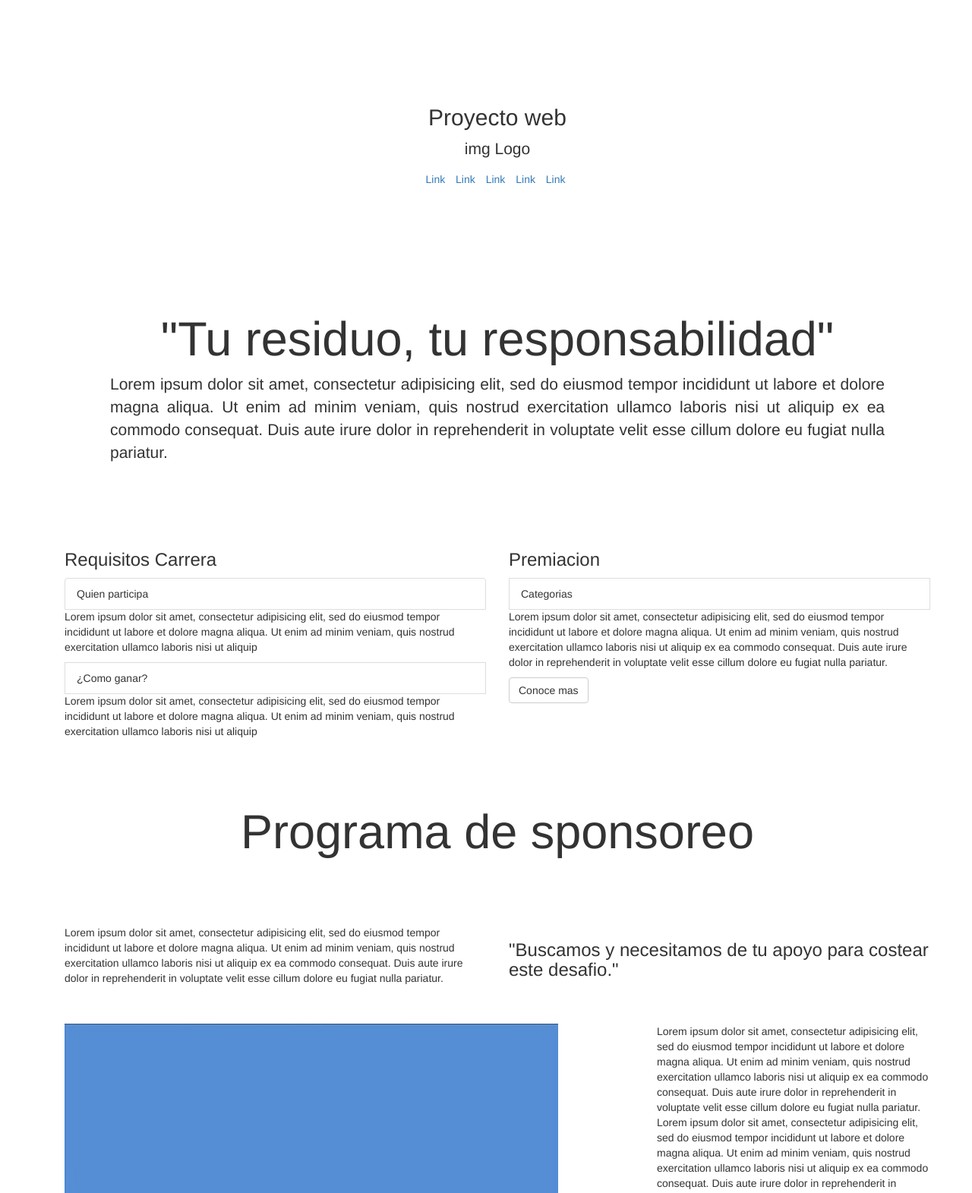
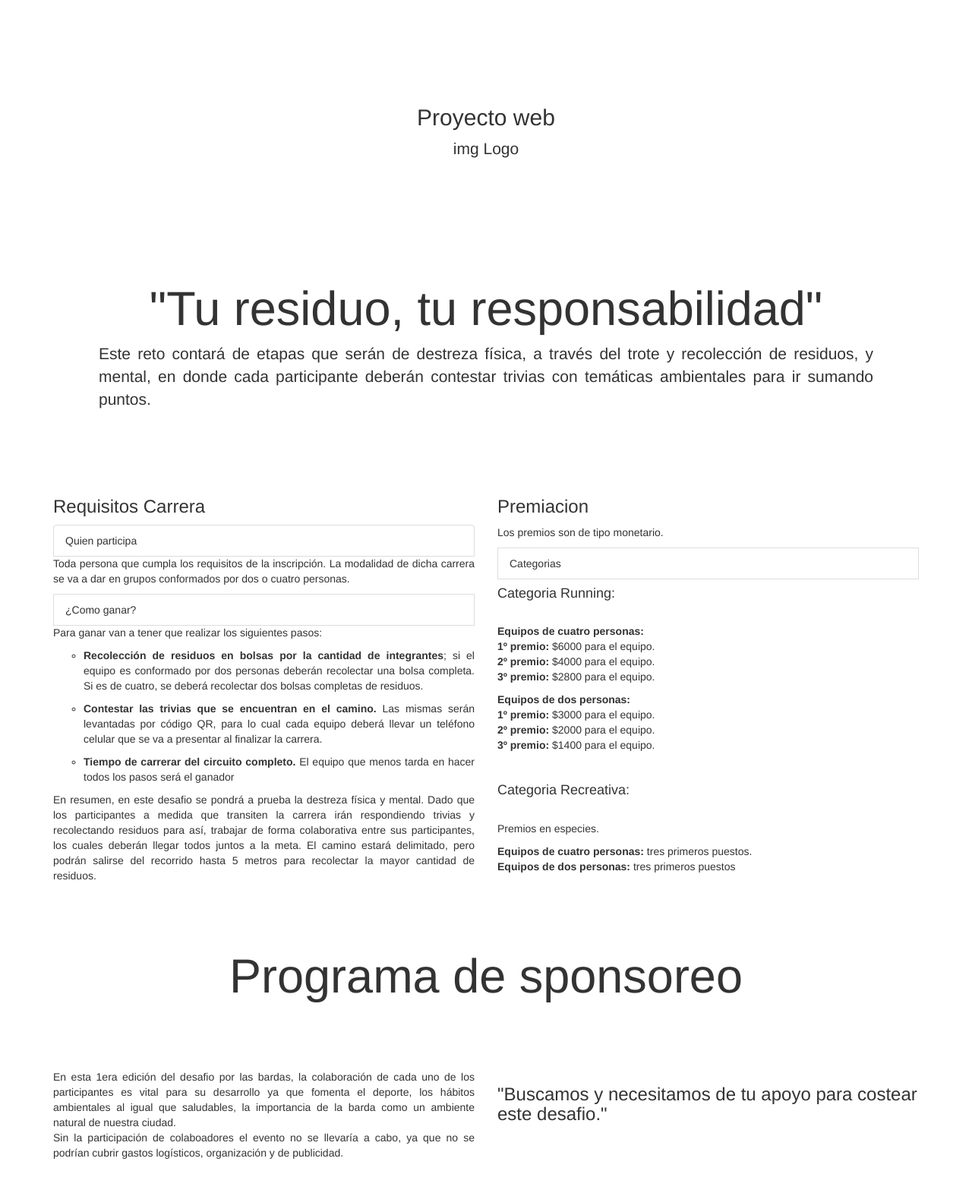
Before and after one commit to leonelquiroga/DesafioBardas, a Yii app: template views/site/index.php in a window 1280 px wide. Shown: the top 1571 px of the page at 76% size. Run offline with PHP 8.4 and a stand-in for Yii, Linux system fonts and the light colour scheme; the template is opened without the code that fills it, so the values that code supplies are empty; some libraries are stand-ins or nearby versions.

Commit message:
second commit

```diff
--- a/views/layouts/main.php
+++ b/views/layouts/main.php
@@ -69,9 +69,11 @@ AppAsset::register($this);
 
 <footer class="footer">
     <div class="container">
+        <div class="text-footer">
         <p class="pull-left">&copy; My Company <?= date('Y') ?></p>
         <p class="pull-left"> Contacto: </p>
-        <p class="pull-right"><?= Yii::powered() ?></p>
+
+        </div>
     </div>
 </footer>
 
--- a/views/site/index.php
+++ b/views/site/index.php
@@ -5,24 +5,11 @@
 $this->title = 'Proyecto Web';
 ?>
 <div class="site-index">
-    <div class="container">
     <!-- Seccion inicio -->
     <div class="logo">
     <div class="jumbotron">
         <h2>Proyecto web</h2>
         <p> img Logo</p>
-        <!--<p class="lead">You have successfully created your Yii-powered application.</p>
-        -->
-        <ul class="list-group list-inline">
-            <li class="list-inline-item"><a href="#">Link</a></li>
-            <li class="list-inline-item"><a href="#">Link</a></li>
-            <li class="list-inline-item"><a href="#">Link</a></li>
-            <li class="list-inline-item"><a href="#">Link</a></li>
-            <li class="list-inline-item"><a href="#">Link</a></li>
-
-        </ul>
-        <!--<p><a class="btn btn-lg btn-success" href="http://www.yiiframework.com">Get started with Yii</a></p>
-        -->
     </div>
     </div>
 
@@ -32,10 +19,7 @@ $this->title = 'Proyecto Web';
             <div class="jumbotron">
                 <h1>"Tu residuo, tu responsabilidad"</h1>
 
-                <p class="text-justify"> Lorem ipsum dolor sit amet, consectetur adipisicing elit, sed do eiusmod tempor incididunt ut labore et
-                    dolore magna aliqua. Ut enim ad minim veniam, quis nostrud exercitation ullamco laboris nisi ut aliquip
-                    ex ea commodo consequat. Duis aute irure dolor in reprehenderit in voluptate velit esse cillum dolore eu
-                    fugiat nulla pariatur.</p>
+                <p class="text-justify"> Este reto contará de etapas que serán de destreza física, a través del trote y recolección de residuos, y mental, en donde cada participante deberán contestar trivias con temáticas ambientales para ir sumando puntos.</p>
 
             </div>
 
@@ -47,27 +31,30 @@ $this->title = 'Proyecto Web';
 
                 <ul class="list-group">
                     <li class="list-group-item">Quien participa</li>
-                    <p>Lorem ipsum dolor sit amet, consectetur adipisicing elit, sed do eiusmod tempor incididunt ut labore et
-                    dolore magna aliqua. Ut enim ad minim veniam, quis nostrud exercitation ullamco laboris nisi ut aliquip
-                   </p>
+                    <p class="text-justify"> Toda persona que cumpla los requisitos de la inscripción. La modalidad de dicha carrera se va a dar en grupos conformados por dos o cuatro personas.</p>
                    <li class="list-group-item">¿Como ganar?</li>
-                   <p>Lorem ipsum dolor sit amet, consectetur adipisicing elit, sed do eiusmod tempor incididunt ut labore et
-                    dolore magna aliqua. Ut enim ad minim veniam, quis nostrud exercitation ullamco laboris nisi ut aliquip
-                   </p>
+                   <p class="text-justify"> Para ganar van a tener que realizar los siguientes pasos:
+                   <ul>
+                       <li><p class="text-justify"><b>Recolección de residuos en bolsas por la cantidad de integrantes</b>; si el equipo es conformado por dos personas deberán recolectar una bolsa completa. Si es de cuatro, se deberá recolectar dos bolsas completas de residuos.</p></li>
+                       <li><p class="text-justify"><b>Contestar las trivias que se encuentran en el camino.</b> Las mismas serán levantadas por código QR, para lo cual cada equipo deberá llevar un teléfono celular que se va a presentar al finalizar la carrera. </p></li>
+                       <li><p class="text-justify"><b>Tiempo de carrerar del circuito completo.</b> El equipo que menos tarda en hacer todos los pasos será el ganador</p></li>
+                   </ul>
+                   <p class="text-justify">En resumen, en este desafio se pondrá a prueba la destreza física y mental. Dado que los participantes a medida que transiten la carrera irán respondiendo trivias y recolectando residuos para así, trabajar de forma colaborativa entre sus participantes, los cuales deberán llegar todos juntos a la meta. El camino estará delimitado, pero podrán salirse del recorrido hasta 5 metros para recolectar la mayor cantidad de residuos.</p>
                 </ul>
 
             </div>
             <div class="col-lg-6">
                 <h3>Premiacion</h3>
-
+                <p class="text-justify"> Los premios son de tipo monetario.</p>
                 <p class="list-group-item">Categorias</p>
 
-                <p>Lorem ipsum dolor sit amet, consectetur adipisicing elit, sed do eiusmod tempor incididunt ut labore et
-                    dolore magna aliqua. Ut enim ad minim veniam, quis nostrud exercitation ullamco laboris nisi ut aliquip
-                    ex ea commodo consequat. Duis aute irure dolor in reprehenderit in voluptate velit esse cillum dolore eu
-                    fugiat nulla pariatur.</p>
-
-                <p><a class="btn btn-default" href="#">Conoce mas</a></p>
+                <p class="text-justify"> <h4>Categoria Running:</h4> <br>
+                <b>Equipos de cuatro personas:<br> 1º premio:</b> $6000 para el equipo.<br><b>2º premio:</b> $4000 para el equipo. <br><b>3º premio: </b> $2800 para el equipo. </p>
+                <p class="text-justify"> <b>Equipos de dos personas: <br> 1º premio: </b> $3000 para el equipo. <br><b>2º premio: </b> $2000 para el equipo. <br><b>3º premio: </b> $1400 para el equipo. </p>
+                <br>
+                <p class="text-justify"> <h4>Categoria Recreativa:</h4><br>
+                Premios en especies.</p>
+                <p><b>Equipos de cuatro personas: </b> tres primeros puestos. <br> <b>Equipos de dos personas: </b> tres primeros puestos</p>
             </div>
         </div>
         <!-- Seccion sponsor -->
@@ -77,10 +64,7 @@ $this->title = 'Proyecto Web';
             </div>
             <div class="row">
                 <div class="col-lg-6">
-                    <p> Lorem ipsum dolor sit amet, consectetur adipisicing elit, sed do eiusmod tempor incididunt ut labore et
-                    dolore magna aliqua. Ut enim ad minim veniam, quis nostrud exercitation ullamco laboris nisi ut aliquip
-                    ex ea commodo consequat. Duis aute irure dolor in reprehenderit in voluptate velit esse cillum dolore eu
-                    fugiat nulla pariatur.</p>
+                    <p class="text-justify"> En esta 1era edición del desafio por las bardas, la colaboración de cada uno de los participantes es vital para su desarrollo ya que fomenta el deporte, los hábitos ambientales al igual que saludables, la importancia de la barda como un ambiente natural de nuestra ciudad.<br> Sin la participación de colaboadores el evento no se llevaría a cabo, ya que no se podrían cubrir gastos logísticos, organización y de publicidad. </p>
                 </div>
                 <div class="col-lg-6">
                     <h3>"Buscamos y necesitamos de tu apoyo para costear este desafio."</h3>
@@ -96,13 +80,10 @@ $this->title = 'Proyecto Web';
                     <img src="../views/img/cuadrado.jpg" width="650" height="250" alt="cuadrado"/>
                 </div>
                 <div class="col-lg-4">
-                    <p>Lorem ipsum dolor sit amet, consectetur adipisicing elit, sed do eiusmod tempor incididunt ut labore et
-                    dolore magna aliqua. Ut enim ad minim veniam, quis nostrud exercitation ullamco laboris nisi ut aliquip
-                    ex ea commodo consequat. Duis aute irure dolor in reprehenderit in voluptate velit esse cillum dolore eu
-                    fugiat nulla pariatur. Lorem ipsum dolor sit amet, consectetur adipisicing elit, sed do eiusmod tempor incididunt ut labore et
-                    dolore magna aliqua. Ut enim ad minim veniam, quis nostrud exercitation ullamco laboris nisi ut aliquip
-                    ex ea commodo consequat. Duis aute irure dolor in reprehenderit in voluptate velit esse cillum dolore eu
-                    fugiat nulla pariatur.</p>
+                    <p class="text-justify">Este evento está inspirado en la práctica del <i>Plogging </i> - término que combina dos palabras en inglés: correr y recoger-, y se trata de la acción de recoger residuos mientras se corre.
+                        Son muchas las carreras deportivas que buscan concientizar sobre el reciclaje y el cuidado ambiental en todo el mundo ya que, son esos mismos eventos los que en la mayoría de las ocasiones generan acumulación de residuos y micro-basurales.
+                        <i>“Desafío por la barda”</i> integra tres aspectos claves en la relación ambiente - deporte - tecnología: la protección del ecosistema natural de la ciudad con la actividad deportiva en el marco de entretenidas trivias, con las que los corredores se
+                        encontrarán en el camino accediendo a través de códigos QR que activarán desde un dispositivo móvil, dando como resultado una actividad recreativa, ecológica, innovadora y saludable para todo tipo de público.</p>
                 </div>
             </div>
         </div>
@@ -115,14 +96,15 @@ $this->title = 'Proyecto Web';
             </div>
             <div class="col-lg-7">
                 <form>
+                    <p><strong> CONTACTANOS </strong></p>
+
                   <div class="form-group">
                     <label for="exampleInputEmail1">Direccion de Email</label>
                     <input type="email" class="form-control" id="exampleInputEmail1" aria-describedby="emailHelp" placeholder="Enter email">
-                    <small id="emailHelp" class="form-text text-muted">Nosotros jamás te pediremos que compartas esto.</small>
                   </div>
                   <div class="form-group">
-                    <label for="exampleInputPassword1">Password</label>
-                    <input type="password" class="form-control" id="exampleInputPassword1" placeholder="Password">
+                    <label for="exampleInputComentario">Comentario</label>
+                    <textarea class="form-control" id="exampleInputComentario" placeholder="Ingrese su comentario..." rows="3"></textarea>
                   </div>
                   <button type="submit" class="btn btn-primary">Enviar</button>
                 </form>
--- a/web/css/site.css
+++ b/web/css/site.css
@@ -16,9 +16,12 @@ body {
 
 .footer {
     height: 60px;
-    background-color: #f5f5f5;
+    background-color: black;
     border-top: 1px solid #ddd;
     padding-top: 20px;
+}
+.text-footer{
+    color: white;
 }
 
 .jumbotron {
```
Also changed, not shown: views/img/cuadrado.jpg (deleted), views/img/cuadrado.png (deleted).
